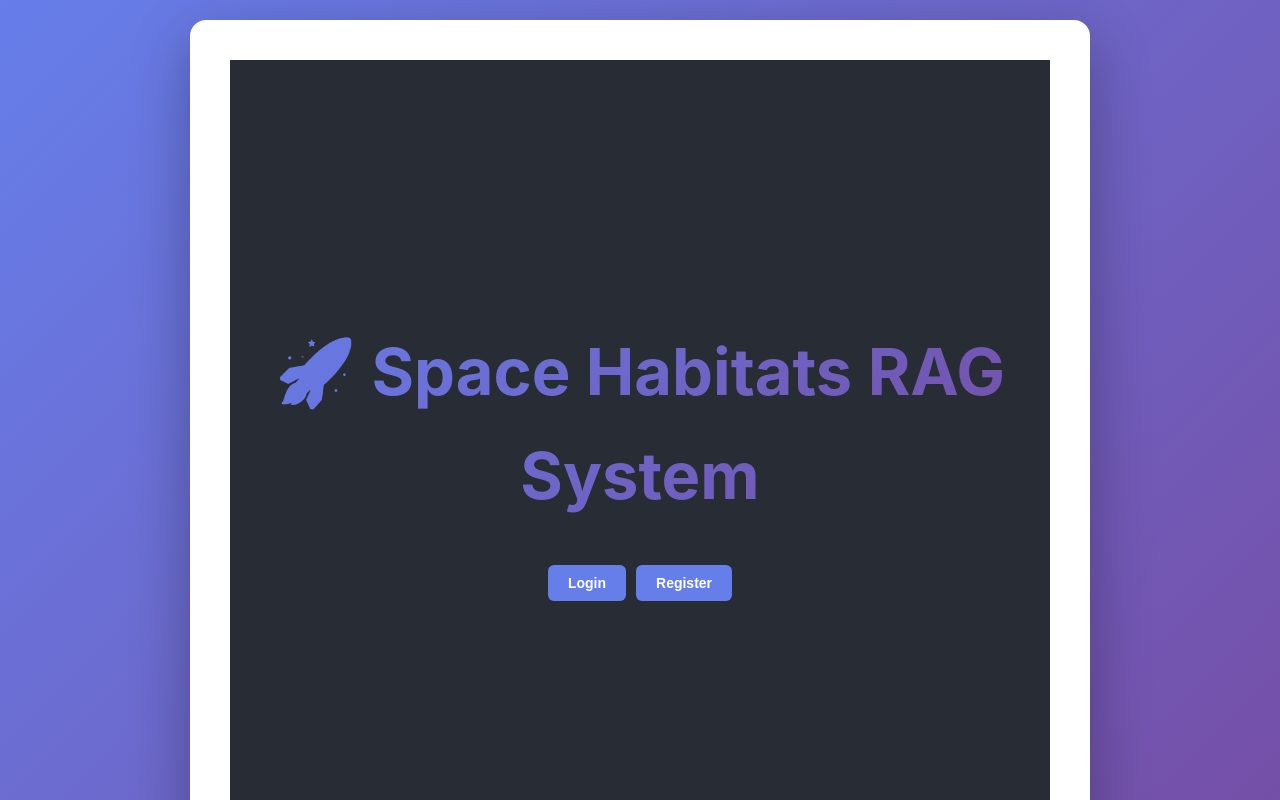
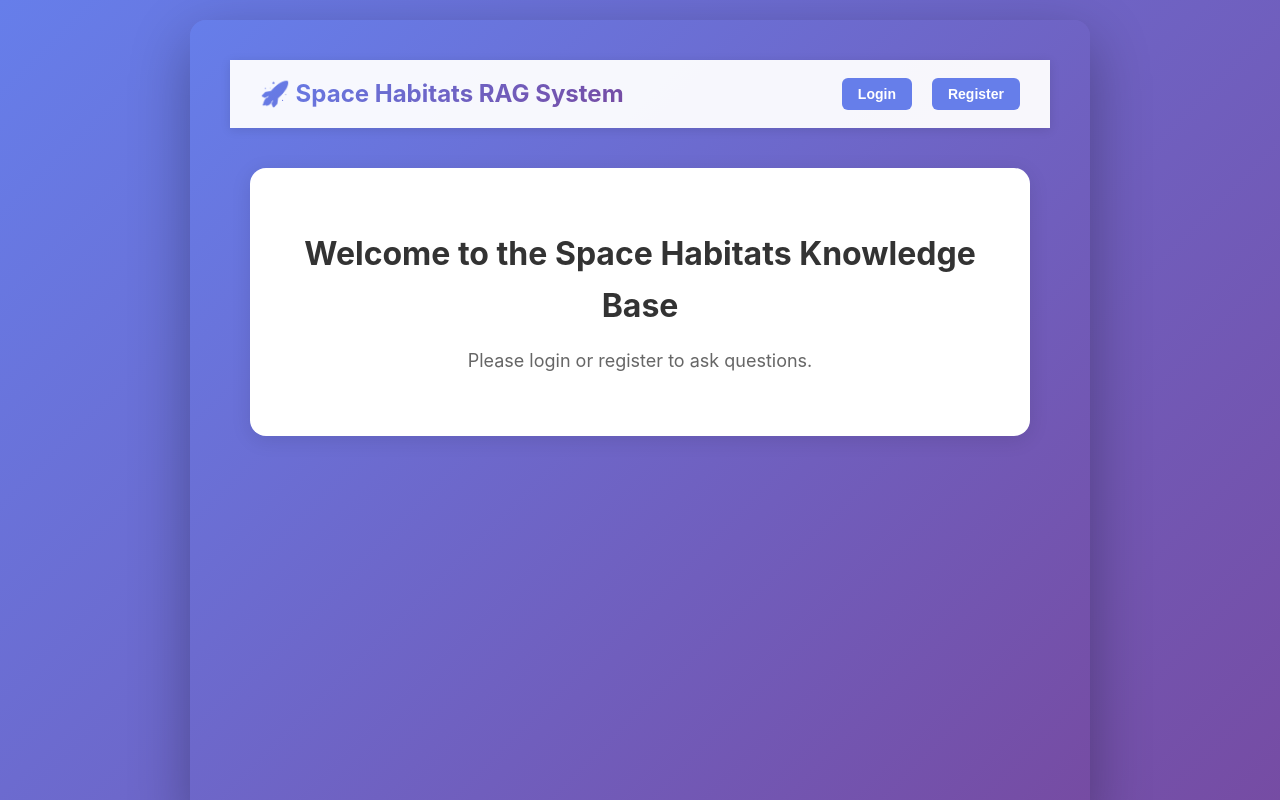
Before and after one commit to texhood/rag-space-habitats, a React (Create React App) app in the folder frontend/: page / in a window 1280 px wide. Shown: the top 800 px of the page. Built offline with nearby package versions, Linux system fonts and the light colour scheme; no server answers.

Commit message:
Operational system. Needs Stripe checkout. Good styling.

```diff
--- a/frontend/src/AdminPanel.css
+++ b/frontend/src/AdminPanel.css
@@ -20,15 +20,16 @@
 }
 
 .admin-panel {
+  position: fixed;
+  top: 0;
+  left: 0;
+  right: 0;
+  bottom: 0;
   background: white;
-  width: 90%;
-  max-width: 1200px;
-  max-height: 90vh;
-  border-radius: 12px;
-  box-shadow: 0 10px 40px rgba(0, 0, 0, 0.3);
+  z-index: 9999;
   display: flex;
   flex-direction: column;
-  animation: slideUp 0.3s ease-out;
+  overflow: hidden; /* Prevent body scroll */
 }
 
 @keyframes slideUp {
@@ -131,7 +132,10 @@
 .admin-content {
   flex: 1;
   overflow-y: auto;
-  padding: 30px;
+  padding: 20px;
+  max-width: 1600px; /* Increased from default */
+  width: 100%;
+  margin: 0 auto;
 }
 
 .loading {
--- a/frontend/src/App.css
+++ b/frontend/src/App.css
@@ -1,48 +1,85 @@
-.App {
-  text-align: center;
+/* App.css */
+* {
+  margin: 0;
+  padding: 0;
+  box-sizing: border-box;
 }
 
-.App-logo {
-  height: 40vmin;
-  pointer-events: none;
+body {
+  font-family: -apple-system, BlinkMacSystemFont, 'Segoe UI', 'Roboto', 'Oxygen',
+    'Ubuntu', 'Cantarell', 'Fira Sans', 'Droid Sans', 'Helvetica Neue',
+    sans-serif;
+  -webkit-font-smoothing: antialiased;
+  -moz-osx-font-smoothing: grayscale;
 }
 
-@media (prefers-reduced-motion: no-preference) {
-  .App-logo {
-    animation: App-logo-spin infinite 20s linear;
-  }
-}
-
-.App-header {
-  background-color: #282c34;
+.App {
   min-height: 100vh;
   display: flex;
   flex-direction: column;
+  background: linear-gradient(135deg, #667eea 0%, #764ba2 100%);
+}
+
+/* HEADER */
+.App-header {
+  background: rgba(255, 255, 255, 0.95);
+  padding: 15px 30px;
+  box-shadow: 0 2px 10px rgba(0, 0, 0, 0.1);
+  position: sticky;
+  top: 0;
+  z-index: 100;
+}
+
+.header-content {
+  max-width: 1400px;
+  margin: 0 auto;
+  display: flex;
+  justify-content: space-between;
   align-items: center;
-  justify-content: center;
-  font-size: calc(10px + 2vmin);
+}
+
+.App-header h1 {
+  font-size: 24px;
+  color: #333;
+  font-weight: 700;
+  margin: 0;
+}
+
+.auth-section {
+  display: flex;
+  align-items: center;
+  gap: 10px;
+  font-size: 14px;
+}
+
+.auth-section span {
+  color: #333;
+  font-weight: 500;
+}
+
+.auth-section button {
+  padding: 8px 16px;
+  font-size: 14px;
+  border: none;
+  border-radius: 6px;
+  cursor: pointer;
+  font-weight: 600;
+  transition: all 0.2s;
+  background: #667eea;
   color: white;
 }
 
-.App-link {
-  color: #61dafb;
-}
-
-@keyframes App-logo-spin {
-  from {
-    transform: rotate(0deg);
-  }
-  to {
-    transform: rotate(360deg);
-  }
+.auth-section button:hover {
+  transform: translateY(-1px);
+  box-shadow: 0 2px 8px rgba(102, 126, 234, 0.4);
 }
 
 .upgrade-btn {
   background: linear-gradient(135deg, #667eea 0%, #764ba2 100%);
   color: white;
   border: none;
-  padding: 10px 20px;
-  border-radius: 8px;
+  padding: 8px 16px;
+  border-radius: 6px;
   font-size: 14px;
   font-weight: 600;
   cursor: pointer;
@@ -54,3 +91,242 @@
   transform: translateY(-2px);
   box-shadow: 0 4px 12px rgba(102, 126, 234, 0.5);
 }
+
+/* MAIN CONTENT */
+.App-main {
+  flex: 1;
+  padding: 40px 20px;
+  max-width: 1200px;
+  width: 100%;
+  margin: 0 auto;
+}
+
+.welcome-message {
+  background: white;
+  padding: 60px 40px;
+  border-radius: 16px;
+  text-align: center;
+  box-shadow: 0 4px 20px rgba(0, 0, 0, 0.1);
+}
+
+.welcome-message h2 {
+  font-size: 32px;
+  color: #333;
+  margin-bottom: 16px;
+}
+
+.welcome-message p {
+  font-size: 18px;
+  color: #666;
+}
+
+/* CHAT CONTAINER */
+.chat-container {
+  background: white;
+  padding: 30px;
+  border-radius: 16px;
+  box-shadow: 0 4px 20px rgba(0, 0, 0, 0.1);
+}
+
+.question-form {
+  display: flex;
+  gap: 10px;
+  margin-bottom: 30px;
+}
+
+.question-input {
+  flex: 1;
+  padding: 14px 18px;
+  font-size: 16px;
+  border: 2px solid #e0e0e0;
+  border-radius: 10px;
+  transition: border-color 0.2s;
+  font-family: inherit;
+}
+
+.question-input:focus {
+  outline: none;
+  border-color: #667eea;
+}
+
+.ask-button {
+  padding: 14px 32px;
+  font-size: 16px;
+  background: linear-gradient(135deg, #667eea 0%, #764ba2 100%);
+  color: white;
+  border: none;
+  border-radius: 10px;
+  cursor: pointer;
+  font-weight: 600;
+  transition: all 0.2s;
+  min-width: 120px;
+}
+
+.ask-button:hover:not(:disabled) {
+  transform: translateY(-2px);
+  box-shadow: 0 4px 12px rgba(102, 126, 234, 0.4);
+}
+
+.ask-button:disabled {
+  opacity: 0.6;
+  cursor: not-allowed;
+}
+
+.response-container {
+  margin-top: 20px;
+}
+
+.response-container h3 {
+  font-size: 20px;
+  color: #333;
+  margin-bottom: 16px;
+}
+
+.response-text {
+  padding: 20px;
+  background: #f8f9fa;
+  border-radius: 10px;
+  line-height: 1.7;
+  color: #333;
+  font-size: 16px;
+  white-space: pre-wrap;
+  word-wrap: break-word;
+}
+
+/* MODAL */
+.modal-overlay {
+  position: fixed;
+  top: 0;
+  left: 0;
+  right: 0;
+  bottom: 0;
+  background: rgba(0, 0, 0, 0.6);
+  display: flex;
+  justify-content: center;
+  align-items: center;
+  z-index: 1000;
+  padding: 20px;
+}
+
+.modal-content {
+  background: white;
+  padding: 40px;
+  border-radius: 16px;
+  box-shadow: 0 8px 32px rgba(0, 0, 0, 0.2);
+  max-width: 400px;
+  width: 100%;
+}
+
+.modal-content h2 {
+  font-size: 28px;
+  color: #333;
+  margin-bottom: 24px;
+  text-align: center;
+}
+
+.modal-content form {
+  display: flex;
+  flex-direction: column;
+  gap: 16px;
+}
+
+.modal-content input {
+  padding: 14px 16px;
+  font-size: 16px;
+  border: 2px solid #e0e0e0;
+  border-radius: 8px;
+  transition: border-color 0.2s;
+  font-family: inherit;
+}
+
+.modal-content input:focus {
+  outline: none;
+  border-color: #667eea;
+}
+
+.modal-buttons {
+  display: flex;
+  gap: 12px;
+  margin-top: 8px;
+}
+
+.modal-buttons button {
+  flex: 1;
+  padding: 14px;
+  font-size: 16px;
+  border: none;
+  border-radius: 8px;
+  cursor: pointer;
+  font-weight: 600;
+  transition: all 0.2s;
+}
+
+.modal-buttons button[type="submit"] {
+  background: linear-gradient(135deg, #667eea 0%, #764ba2 100%);
+  color: white;
+}
+
+.modal-buttons button[type="submit"]:hover {
+  transform: translateY(-2px);
+  box-shadow: 0 4px 12px rgba(102, 126, 234, 0.4);
+}
+
+.modal-buttons button[type="button"] {
+  background: #e0e0e0;
+  color: #333;
+}
+
+.modal-buttons button[type="button"]:hover {
+  background: #d0d0d0;
+}
+
+/* RESPONSIVE */
+@media (max-width: 768px) {
+  .App-header {
+    padding: 12px 16px;
+  }
+
+  .header-content {
+    flex-direction: column;
+    gap: 12px;
+  }
+
+  .App-header h1 {
+    font-size: 20px;
+  }
+
+  .auth-section {
+    flex-wrap: wrap;
+    justify-content: center;
+    font-size: 13px;
+  }
+
+  .auth-section button {
+    padding: 6px 12px;
+    font-size: 13px;
+  }
+
+  .App-main {
+    padding: 20px 12px;
+  }
+
+  .chat-container {
+    padding: 20px;
+  }
+
+  .question-form {
+    flex-direction: column;
+  }
+
+  .modal-content {
+    padding: 24px;
+  }
+
+  .welcome-message {
+    padding: 40px 24px;
+  }
+
+  .welcome-message h2 {
+    font-size: 24px;
+  }
+}
```
Also changed, not shown: 1 other file (tests, documents, lock files or other folders).
